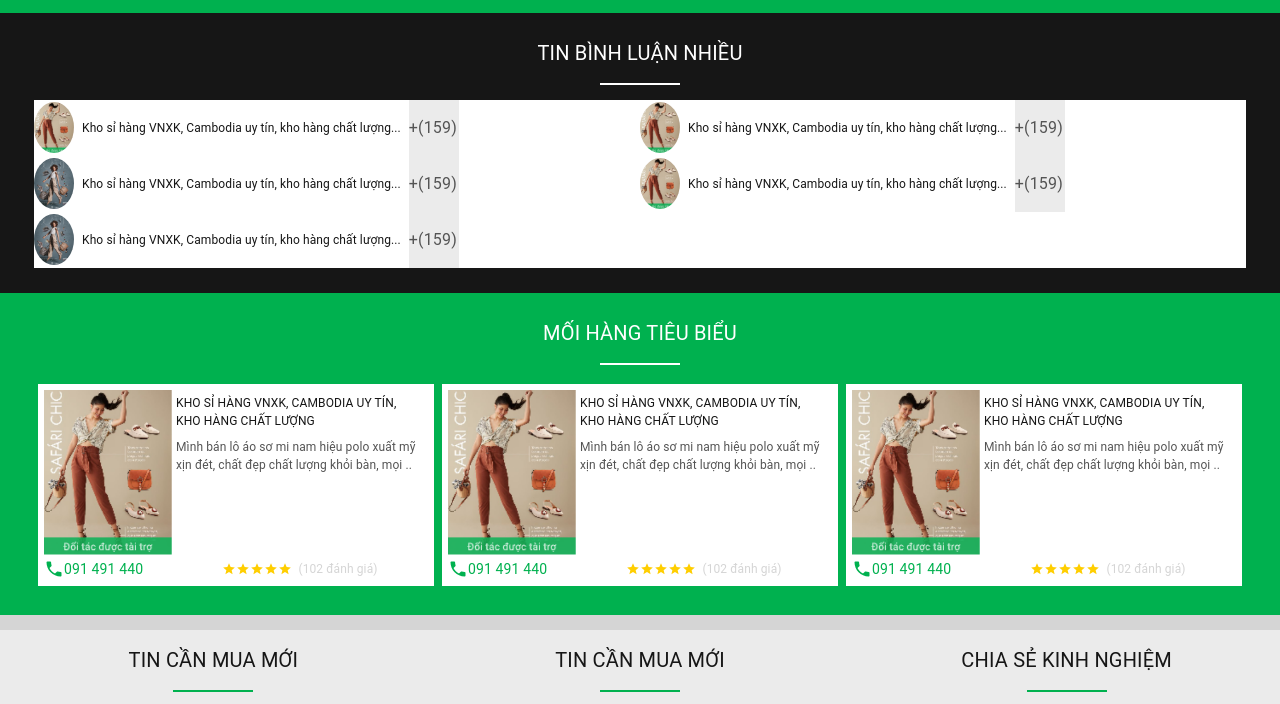
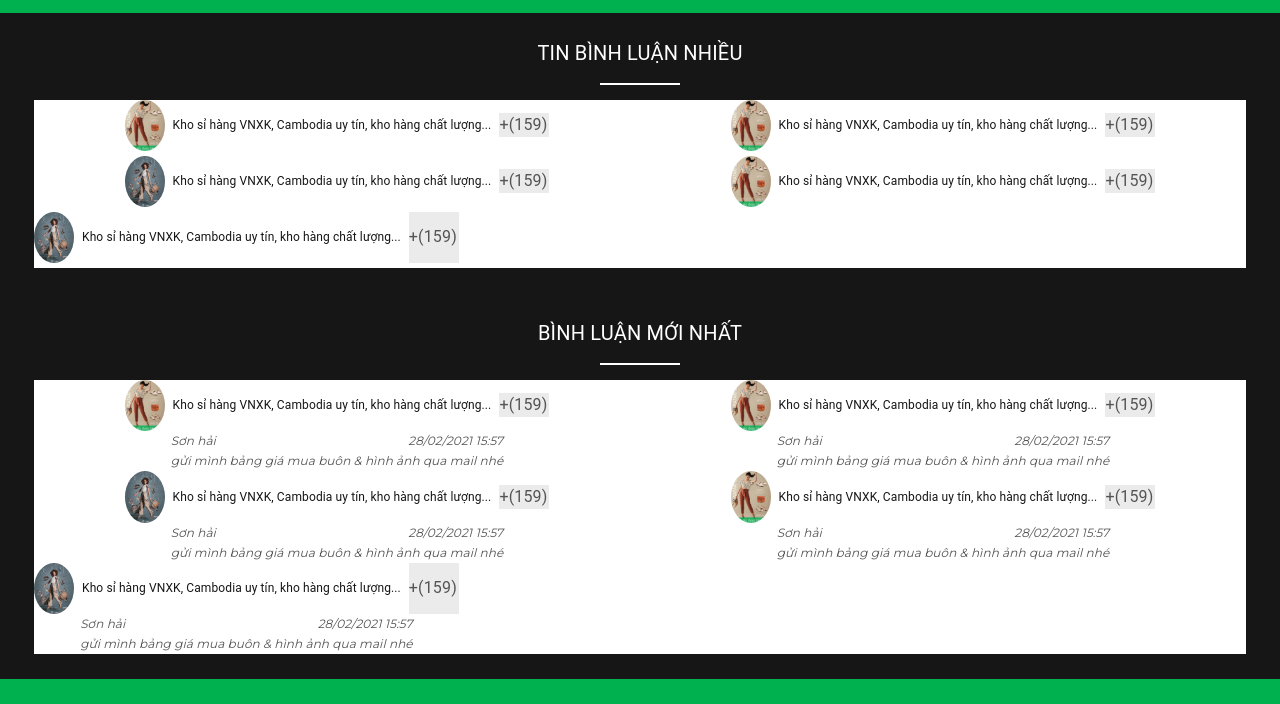
Before and after one commit to renanfeluck/nextjs-buonvnxk, a Next.js app: page / in a window 1280 px wide. Shown: the part 1354-2058 px from the top of the page. Built offline with nearby package versions, Linux system fonts and the light colour scheme.

Commit message:
update footer and comment

```diff
--- a/src/components/Footer.js
+++ b/src/components/Footer.js
@@ -8,6 +8,7 @@ import {
 import MobileScreenShareIcon from "@material-ui/icons/MobileScreenShare";
 import MailIcon from "@material-ui/icons/Mail";
 import IconTextButton from "./application-specifc/IconTextButton";
+import PersonPinIcon from "@material-ui/icons/PersonPin";
 
 const useStyles = makeStyles({
   container: {
@@ -34,6 +35,7 @@ const useStyles = makeStyles({
     display: "flex",
     flexWrap: "wrap",
     flexDirection: "column",
+    paddingTop: "20px",
   },
   flexNameBox: {
     display: "flex",
@@ -48,6 +50,36 @@ const useStyles = makeStyles({
     justifyContent: "center",
     alignItems: "center",
   },
+  countText: {
+    textAlign: "left",
+    font: "normal normal normal 12px/28px Montserrat",
+    letterSpacing: "0.09px",
+    color: "#FFFFFF",
+    opacity: "1",
+  },
+  personIcon: {
+    width: "20px",
+    height: "20px",
+  },
+  onlineText: {
+    letterSpacing: "var(--unnamed-character-spacing-0-12)",
+    color: "var(--unnamed-color-ffffff)",
+    textAlign: "left",
+    font: "normal normal medium 16px/24px Montserrat",
+    letterSpacing: "0.12px",
+    color: "#FFFFFF",
+    opacity: "1",
+  },
+  name: {
+    font:
+      "var(--unnamed-font-style-normal) normal var(--unnamed-font-weight-normal) 12px/var(--unnamed-line-spacing-24) var(--unnamed-font-family-montserrat)",
+    color: "var(--unnamed-color-ffffff)",
+    textAlign: "left",
+    font: "normal normal normal 12px/24px Montserrat",
+    letterSpacing: "0.09px",
+    color: "#FFFFFF",
+    opacity: "1",
+  },
 });
 
 const Footer = () => {
@@ -59,31 +91,48 @@ const Footer = () => {
         <Grid className={classes.gridItem} item xs={12} md={4}>
           <Grid container>
             <Grid item xs={6}>
-              <Typography> Số người online:</Typography>
+              <Typography className={classes.onlineText}>
+                Số người online:
+              </Typography>
             </Grid>
             <Grid item xs={6}>
-              <Typography> 11.162 khách hàng 3 thành viên </Typography>
+              <Typography>
+                <PersonPinIcon className={classes.personIcon} /> 11.162 khách
+                hàng
+              </Typography>
+              <Typography>
+                <PersonPinIcon className={classes.personIcon} /> 3 thành viên
+              </Typography>
             </Grid>
             <Grid className={classes.flexName} item xs={6}>
               <Box className={classes.flexNameBox}>
                 <Typography className={classes.letterBox} variant="span">
                   T
                 </Typography>
-                <Typography variant="span"> tâm.nguyễn1 </Typography>
+                <Typography className={classes.name} variant="span">
+                  {" "}
+                  tâm.nguyễn1{" "}
+                </Typography>
               </Box>
 
               <Box className={classes.flexNameBox}>
                 <Typography className={classes.letterBox} variant="span">
                   T
                 </Typography>
-                <Typography variant="span"> tâm.nguyễn1 </Typography>
+                <Typography className={classes.name} variant="span">
+                  {" "}
+                  tâm.nguyễn1{" "}
+                </Typography>
               </Box>
 
               <Box className={classes.flexNameBox}>
                 <Typography className={classes.letterBox} variant="span">
                   T
                 </Typography>
-                <Typography variant="span"> tâm.nguyễn1 </Typography>
+                <Typography className={classes.name} variant="span">
+                  {" "}
+                  tâm.nguyễn1{" "}
+                </Typography>
               </Box>
             </Grid>
 
@@ -92,21 +141,30 @@ const Footer = () => {
                 <Typography className={classes.letterBox} variant="span">
                   T
                 </Typography>
-                <Typography variant="span"> tâm.nguyễn1 </Typography>
+                <Typography className={classes.name} variant="span">
+                  {" "}
+                  tâm.nguyễn1{" "}
+                </Typography>
               </Box>
 
               <Box className={classes.flexNameBox}>
                 <Typography className={classes.letterBox} variant="span">
                   T
                 </Typography>
-                <Typography variant="span"> tâm.nguyễn1 </Typography>
+                <Typography className={classes.name} variant="span">
+                  {" "}
+                  tâm.nguyễn1{" "}
+                </Typography>
               </Box>
 
               <Box className={classes.flexNameBox}>
                 <Typography className={classes.letterBox} variant="span">
                   T
                 </Typography>
-                <Typography variant="span"> tâm.nguyễn1 </Typography>
+                <Typography className={classes.name} variant="span">
+                  {" "}
+                  tâm.nguyễn1{" "}
+                </Typography>
               </Box>
             </Grid>
           </Grid>
--- a/src/components/application-specifc/CommentaryBox.js
+++ b/src/components/application-specifc/CommentaryBox.js
@@ -6,7 +6,8 @@ const useStyles = makeStyles({
     // padding: "8px",
     display: "flex",
     alignItems: "center",
-    height: "56px",
+    minHeight: "56px",
+    flexDirection: "column",
   },
   comment: {
     color: "#161616",
@@ -23,18 +24,54 @@ const useStyles = makeStyles({
     verticalAlign: "center",
     alignItems: "center",
   },
+  commentTitleBox: {
+    display: "flex",
+    alignItems: "center",
+  },
+  commentDescriptionBox: {
+    display: "flex",
+    flexDirection: "column",
+  },
+  descriptionText: {
+    font:
+      "italic normal var(--unnamed-font-weight-normal) 12px/20px var(--unnamed-font-family-montserrat)",
+    color: "var(--unnamed-color-545454)",
+    textAlign: "left",
+    font: "italic normal normal 12px/20px Montserrat",
+    fontSize: "12px",
+    letterSpacing: "0.09px",
+    color: "#545454",
+    opacity: "1",
+  },
+  commentDate: {
+    display: "flex",
+    justifyContent: "space-between",
+  },
 });
 
-const CommentaryBox = ({ src, comment, count }) => {
+const CommentaryBox = ({ src, comment, count, description, date }) => {
   const classes = useStyles();
 
   return (
     <Box className={classes.commentBox}>
-      <ProfilePicture src={src} />
-      <Typography className={classes.comment}> {comment} </Typography>
-      <Box className={classes.countBox}>
-        <Typography> +({count}) </Typography>
+      <Box className={classes.commentTitleBox}>
+        <ProfilePicture src={src} />
+        <Typography className={classes.comment}> {comment} </Typography>
+        <Box className={classes.countBox}>
+          <Typography> +({count}) </Typography>
+        </Box>
       </Box>
+      {description && date && (
+        <Box className={classes.commentDescriptionBox}>
+          <Box className={classes.commentDate}>
+            <Typography className={classes.descriptionText}>Sơn hải</Typography>
+            <Typography className={classes.descriptionText}>{date}</Typography>
+          </Box>
+          <Typography className={classes.descriptionText}>
+            {description}
+          </Typography>
+        </Box>
+      )}
     </Box>
   );
 };
--- /dev/null
+++ b/src/components/application-specifc/LastComments.js
@@ -0,0 +1,75 @@
+import { Box, Container, Grid, makeStyles } from "@material-ui/core";
+import ProfilePicture from "../design/ProfilePicture";
+import Title from "../design/Title";
+import CommentaryBox from "./CommentaryBox";
+
+const useStyles = makeStyles({
+  container: {
+    backgroundColor: "#161616",
+    padding: "25px 34px",
+  },
+  commentBox: {
+    backgroundColor: "#fff",
+  },
+});
+
+const LastComments = () => {
+  const classes = useStyles();
+
+  return (
+    <Container className={classes.container}>
+      <Title title="BÌNH LUẬN MỚI NHẤT" />
+
+      <Box className={classes.commentBox}>
+        <Grid container>
+          <Grid item xs={12} md={6}>
+            <CommentaryBox
+              src="/product1.png"
+              comment="Kho sỉ hàng VNXK, Cambodia uy tín, kho hàng chất lượng..."
+              count="159"
+              description="gửi mình bảng giá mua buôn & hình ảnh qua mail nhé"
+              date="28/02/2021 15:57"
+            />
+          </Grid>
+          <Grid item xs={12} md={6}>
+            <CommentaryBox
+              src="/product1.png"
+              comment="Kho sỉ hàng VNXK, Cambodia uy tín, kho hàng chất lượng..."
+              count="159"
+              description="gửi mình bảng giá mua buôn & hình ảnh qua mail nhé"
+              date="28/02/2021 15:57"
+            />
+          </Grid>
+          <Grid item xs={12} md={6}>
+            <CommentaryBox
+              src="/product2.png"
+              comment="Kho sỉ hàng VNXK, Cambodia uy tín, kho hàng chất lượng..."
+              count="159"
+              description="gửi mình bảng giá mua buôn & hình ảnh qua mail nhé"
+              date="28/02/2021 15:57"
+            />
+          </Grid>
+          <Grid item xs={12} md={6}>
+            <CommentaryBox
+              src="/product1.png"
+              comment="Kho sỉ hàng VNXK, Cambodia uy tín, kho hàng chất lượng..."
+              count="159"
+              description="gửi mình bảng giá mua buôn & hình ảnh qua mail nhé"
+              date="28/02/2021 15:57"
+            />
+          </Grid>
+
+          <CommentaryBox
+            src="/product2.png"
+            comment="Kho sỉ hàng VNXK, Cambodia uy tín, kho hàng chất lượng..."
+            count="159"
+            description="gửi mình bảng giá mua buôn & hình ảnh qua mail nhé"
+            date="28/02/2021 15:57"
+          />
+        </Grid>
+      </Box>
+    </Container>
+  );
+};
+
+export default LastComments;
--- a/src/components/application-specifc/Reviews.js
+++ b/src/components/application-specifc/Reviews.js
@@ -7,6 +7,7 @@ import {
 } from "@material-ui/core";
 import StarIcon from "@material-ui/icons/Star";
 import FormatQuoteIcon from "@material-ui/icons/FormatQuote";
+import Title from "../design/Title";
 
 const useStyles = makeStyles({
   reviewBox: {
@@ -24,6 +25,7 @@ const useStyles = makeStyles({
     padding: "32px 16px",
     display: "flex",
     justifyContent: "center",
+    flexDirection: "column",
   },
   reviewIcon: {
     color: "#FFCE00",
@@ -101,6 +103,7 @@ const Review = () => {
 
   return (
     <Container className={classes.container}>
+      <Title title="cảm nhận của NGƯỜI DÙNG" />
       <ReviewBox />
     </Container>
   );
--- a/src/pages/index.js
+++ b/src/pages/index.js
@@ -13,6 +13,7 @@ import FindWhatYouNeed from "../components/application-specifc/FindWhatYouNeed";
 import HomeButtons from "../components/home/HomeButtons";
 import HomeTags from "../components/home/HomeTags";
 import Footer from "../components/Footer";
+import LastComments from "../components/application-specifc/LastComments";
 
 const useStyles = makeStyles({
   portifoliContainer: {
@@ -38,6 +39,7 @@ export default function Home() {
         </Grid>
       </Container>
       <CommentaryNews />
+      <LastComments />
       <TypicalProducts />
       <News />
       <Review />
```
